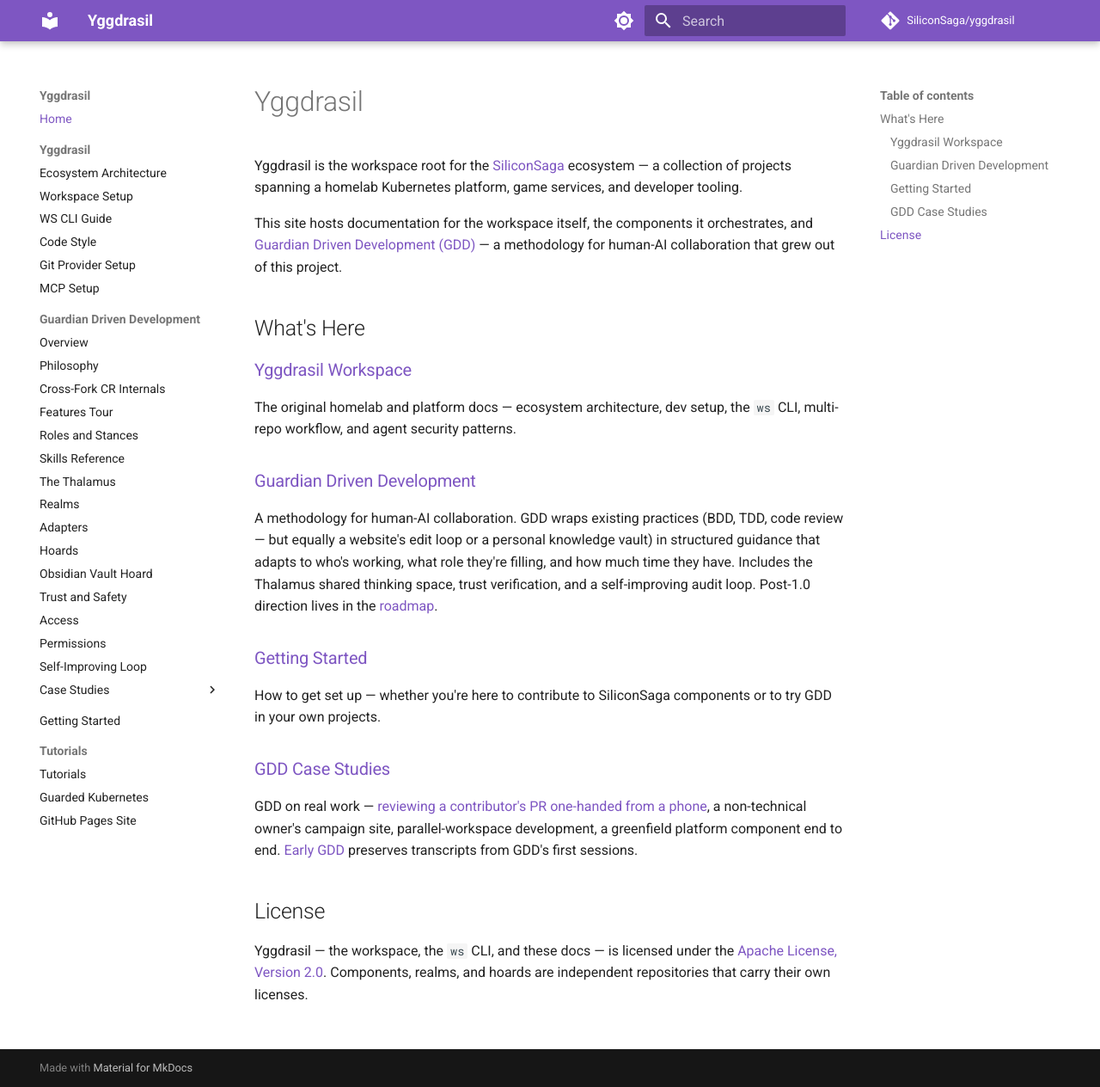
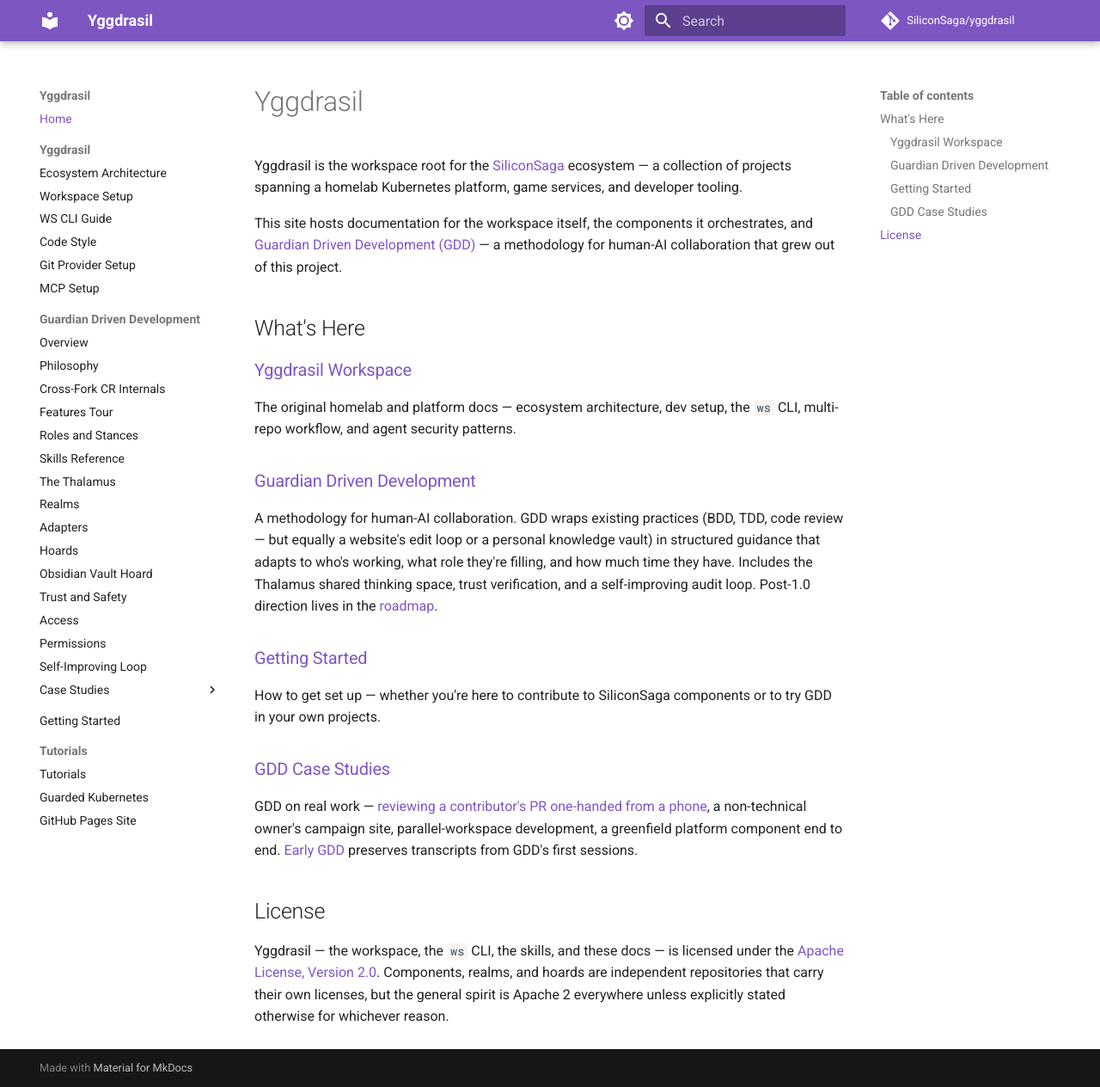
Before and after one commit to SiliconSaga/yggdrasil, an MkDocs documentation site: the page built from docs/index.md, in a window 1280 px wide and 1264 px high. Shown: the whole window at 86% size. Built offline with MkDocs 1.6.1 and Material for MkDocs 9.7.7, drawn with Linux system fonts in a browser that asks for light colours; comment, search, counter and statistics services are not loaded.

Commit message:
fix(ci): PR #147 review round 1 + license-scope wording
Concurrency group gains event_name so a main push can't cancel the scheduled Windows run; both checkouts set persist-credentials false; the yq fallbacks pin SHA-256 digests behind curl --fail; wrapped comments joined per the single-line convention. Declined removing the push branches filter — push+pull_request without it double-runs every PR branch.

License scope: docs/index.md aligned with README (skills included, Apache-2-everywhere spirit note from the author).

Co-Authored-By: Rasmus Praestholm <cervator@gmail.com>

```diff
--- a/docs/index.md
+++ b/docs/index.md
@@ -20,4 +20,4 @@
 
 ## License
 
-Yggdrasil — the workspace, the `ws` CLI, and these docs — is licensed under the [Apache License, Version 2.0](https://github.com/SiliconSaga/yggdrasil/blob/main/LICENSE). Components, realms, and hoards are independent repositories that carry their own licenses.
+Yggdrasil — the workspace, the `ws` CLI, the skills, and these docs — is licensed under the [Apache License, Version 2.0](https://github.com/SiliconSaga/yggdrasil/blob/main/LICENSE). Components, realms, and hoards are independent repositories that carry their own licenses, but the general spirit is Apache 2 everywhere unless explicitly stated otherwise for whichever reason.
```
Also changed, not shown: README.md (+1 -1 lines), 2 other files.
